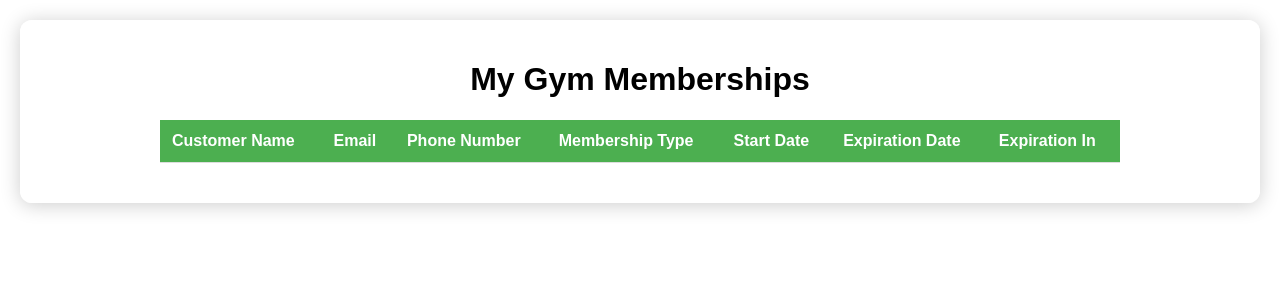
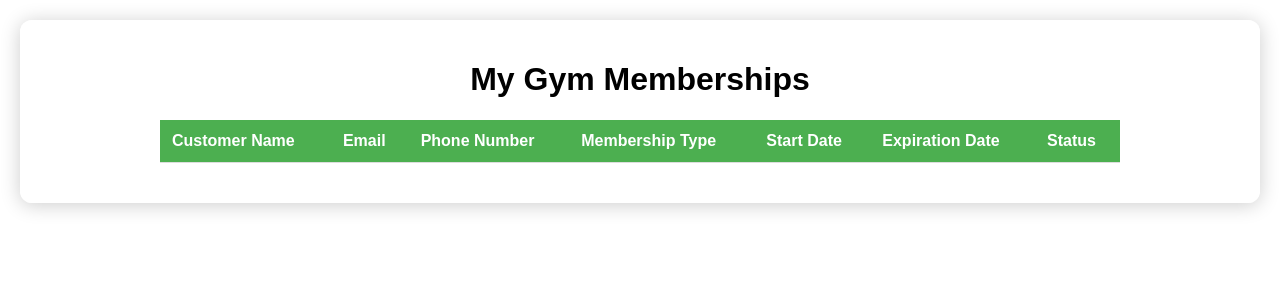
Before and after one commit to Pilli-Venkat/Fitverse, a Django app: template fitverseBackEnd/templates/gym_owner_memberships.html in a window 1280 px wide. Shown: the part 48-348 px from the top of the page. Run offline with Django 5.2, Linux system fonts and the light colour scheme; the template is opened without the code that fills it, so the values that code supplies are empty.

Commit message:
Made changes in front end pages

```diff
--- a/fitverseBackEnd/templates/gym_detail.html
+++ b/fitverseBackEnd/templates/gym_detail.html
@@ -12,9 +12,10 @@
         <!-- Membership options or details will be populated here -->
     </div>
 
-    <h3>Membership Options</h3>
+
     <form id="membership-form" style="display: none;">  <!-- Hide this form by default -->
         {% csrf_token %}
+        <h3>Membership Options</h3>
         <label for="membership_type">Membership Type:</label>
         <select name="membership_type" id="membership_type" required>
             <option value="day">Day</option>
--- a/fitverseBackEnd/templates/gym_owner_memberships.html
+++ b/fitverseBackEnd/templates/gym_owner_memberships.html
@@ -47,7 +47,7 @@
                 <th>Membership Type</th>
                 <th>Start Date</th>
                 <th>Expiration Date</th>
-                <th>Expiration In</th>
+                <th>Status</th>
             </tr>
         </thead>
         <tbody>
```
